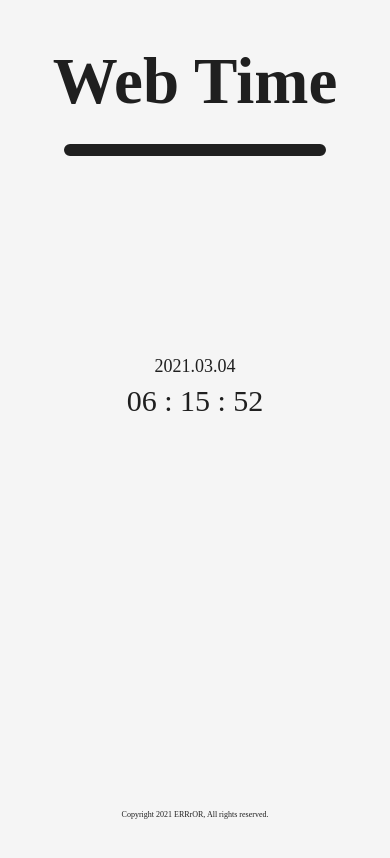
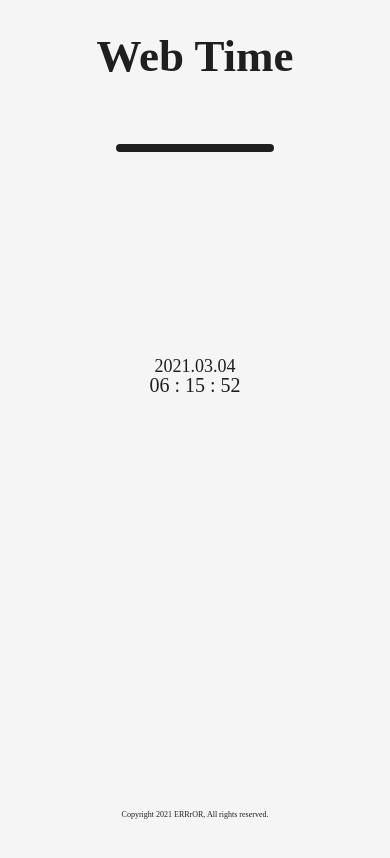
Before and after one commit to unsignd/WebTime, a React (Create React App) app: page / in a window 390 px wide. Shown: the top 858 px of the page. Built offline with nearby package versions, Linux system fonts and the light colour scheme; a web font is replaced by a local one.

Commit message:
feat : refactor html

```diff
--- a/src/App.css
+++ b/src/App.css
@@ -187,6 +187,25 @@ hr{
 }
 
 @media all and (max-width: 700px){
+  .Title{
+    text-align: center;
+    color: #1f1f1f;
+    margin-bottom: 775px;
+    font-size: 45px;
+    vertical-align: top;
+  }
+
+  hr{
+    position: absolute;
+    top: 135px;
+    left: 50%;
+    transform: translateX(-50%);
+    border-radius: 50px;
+    background-color: #1f1f1f;
+    border: 4px solid #1f1f1f;
+    width: 150px;
+  }
+
   .date{
     -ms-user-select: none;
     -khtml-user-select: none;
@@ -204,7 +223,7 @@ hr{
     -khtml-user-select: none;
     -webkit-user-select: none;
     user-select: none;
-    font-size: 30px;
+    font-size: 20px;
     position: absolute;
     top : 42%;
     left: 50%;
```
